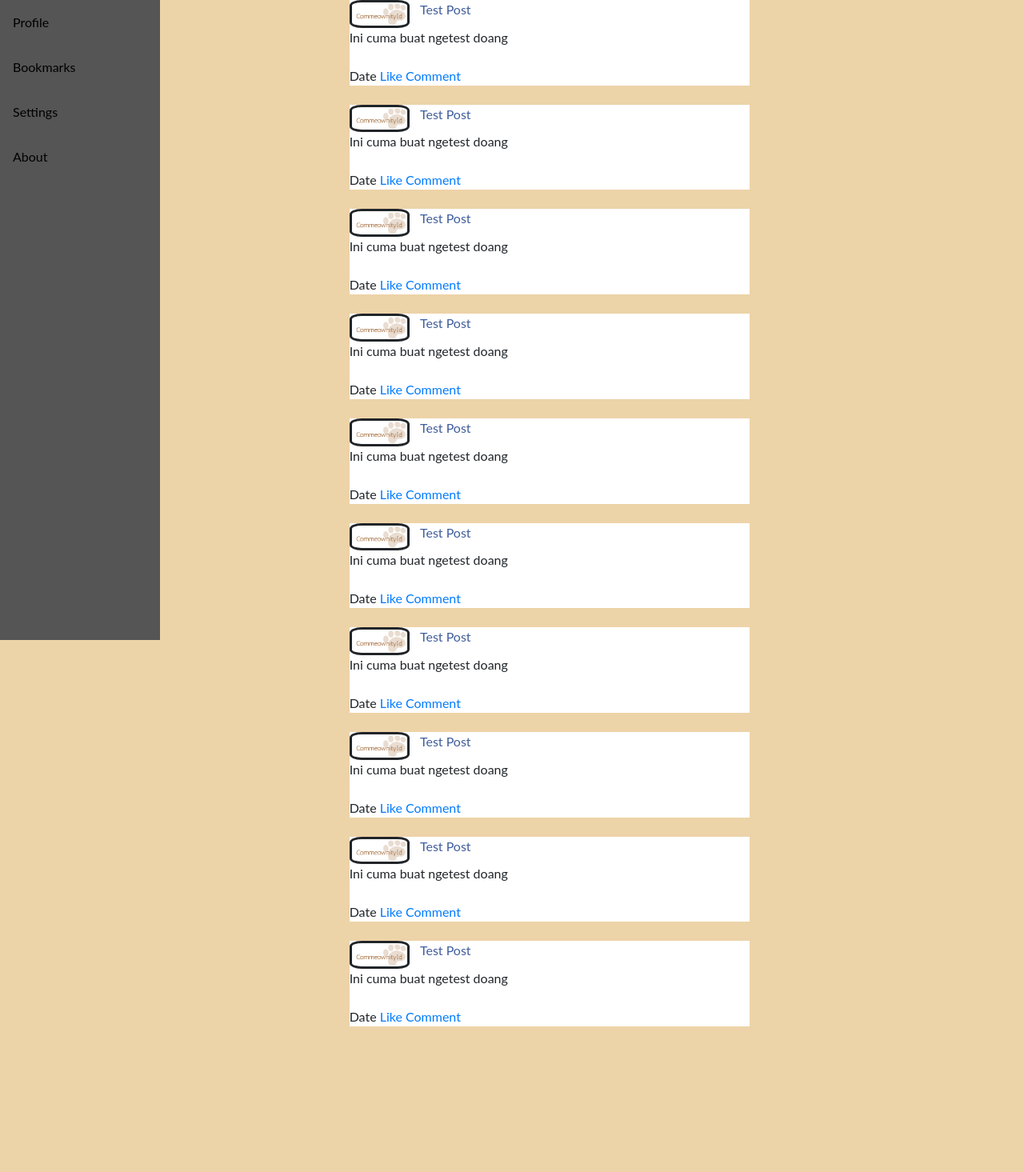
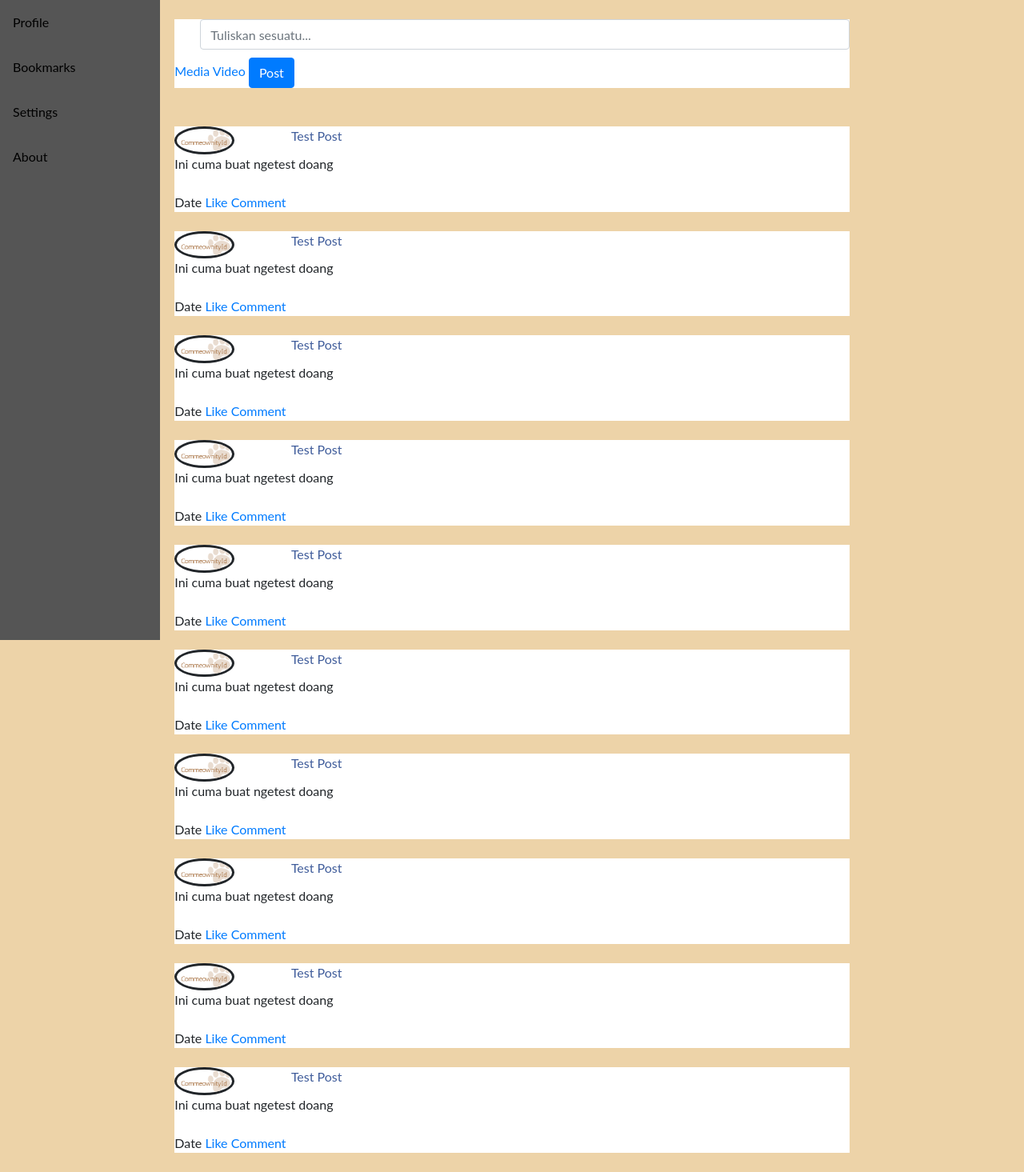
Before and after one commit to putrin1012/Commeownityid, a PHP site: page /_index.php in a window 1280 px wide. Shown: the part 56-1521 px from the top of the page at 80% size. Before the commit the page ends 1339 px from the top, so only its background shows below. Run offline with PHP 8.4, Linux system fonts and the light colour scheme.

Commit message:
no message

```diff
--- /dev/null
+++ b/NewPost.php
@@ -0,0 +1,14 @@
+<div id="post", style="max-width: 1000px;background-color: #FFFFFF">
+  <div>
+  </div>
+  <form class="d-flex" role="search">
+    <a class="nav-link" href="index.php"></a>
+  </br></br>
+    <input class="form-control me-2" type="search" placeholder="Tuliskan sesuatu...">
+  </form>
+
+
+
+  <a href="">Media </a><a href="">Video</a><span style="color: #999;">
+<button type="submit" class="btn btn-primary">Post</button>
+  </div>
--- a/_index.php
+++ b/_index.php
@@ -3,11 +3,14 @@
  ?>
 
    <div class="row">
-     <div class="col-4">
+     <div class="col-2">
        <?php include("Sidebar.php");?>
      </div>
     <div class="col-8">
+    </br>
         <?php
+        include("NewPost.php");
+        ?></br></br><?php
         for($i = 0; $i < 10; $i++){
           include("post.php");
         ?>
--- a/post.php
+++ b/post.php
@@ -1,8 +1,8 @@
-<div id="post", style="max-width: 500px;background-color: #FFFFFF">
+<div id="post", style="max-width: 1000px;background-color: #FFFFFF">
   <div>
     <div class="row">
       <div class="col-2">
-    <img src="img/logo_dark.png" style="width: 75px;margin-right: 4px;border: solid;border-radius:20%">
+    <img src="img/logo_dark.png" style="width: 75px;margin-right: 4px;border: solid;border-radius:50%">
   </div>
   <div class="col-10">
     <div style="font-weigth: bold;color: #405d9b">Test Post</div>
```
